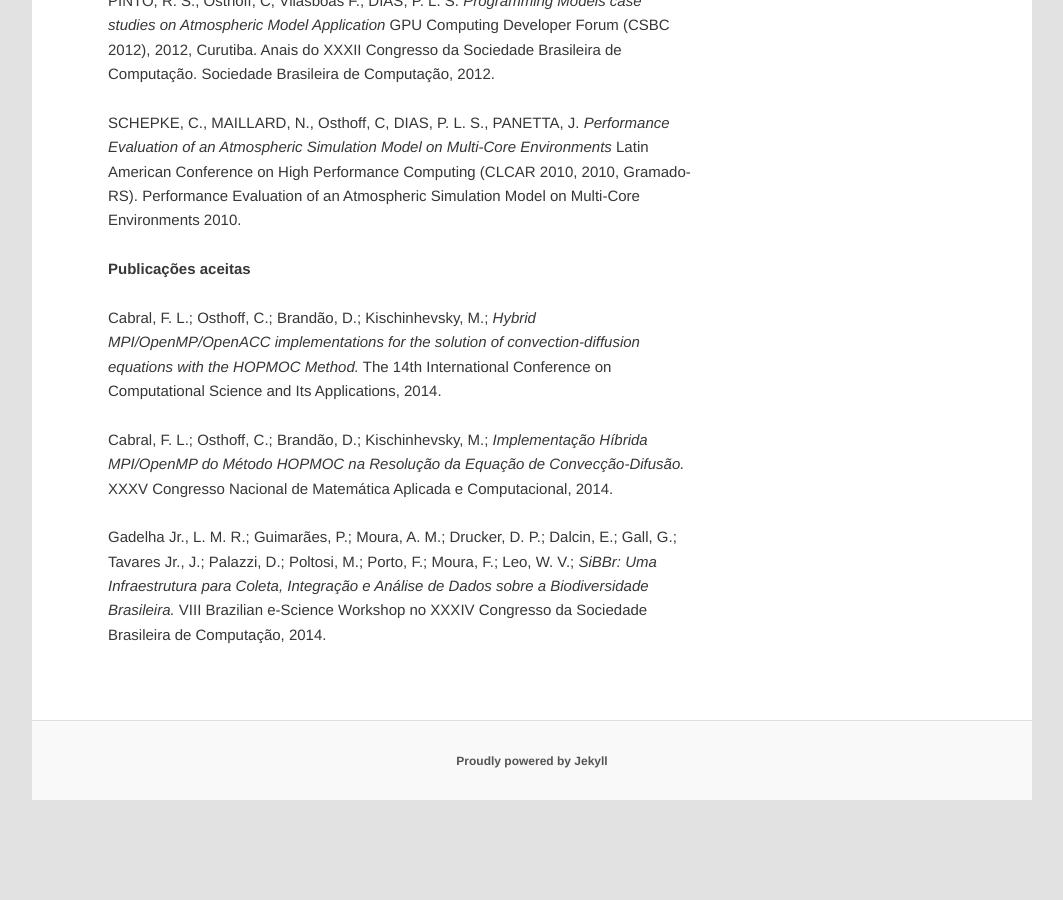
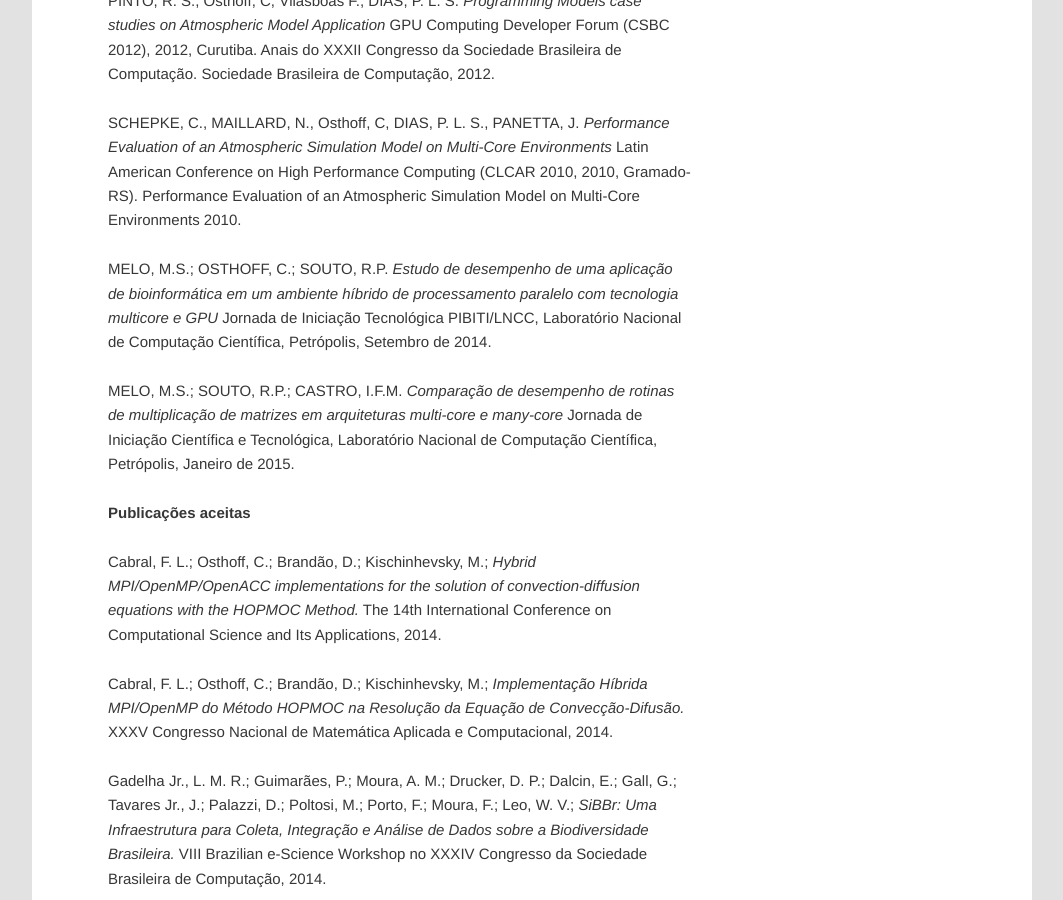
Before and after one commit to gmgall/site-cenapad, a Jekyll site: the page built from publicacoes/index.markdown, in a window 1280 px wide and 900 px high, scrolled down 3075 px. Shown: the whole window, without its empty margins (108-1171 px from the left). Built offline with Jekyll 4.4.1, drawn with Linux system fonts in a browser that asks for light colours; Markdown is read by kramdown in place of the engine named in the settings; before the commit the page ends 3905 px from its top, so only the background shows below that.

Commit message:
Atualiza a página de publicações com trabalhos do Mateus

```diff
--- a/publicacoes/index.markdown
+++ b/publicacoes/index.markdown
@@ -88,6 +88,14 @@ SCHEPKE, C., MAILLARD, N., Osthoff, C, DIAS, P. L. S., PANETTA, J.
 *Performance Evaluation of an Atmospheric Simulation Model on Multi-Core Environments*
 Latin American Conference on High Performance Computing (CLCAR 2010, 2010, Gramado-RS). Performance Evaluation of an Atmospheric Simulation Model on Multi-Core Environments 2010.
 
+MELO, M.S.; OSTHOFF, C.; SOUTO, R.P.
+*Estudo de desempenho de uma aplicação de bioinformática em um ambiente híbrido de processamento paralelo com tecnologia multicore e GPU*
+Jornada de Iniciação Tecnológica PIBITI/LNCC, Laboratório Nacional de Computação Científica, Petrópolis, Setembro de 2014.
+
+MELO, M.S.; SOUTO, R.P.; CASTRO, I.F.M.
+*Comparação de desempenho de rotinas de multiplicação de matrizes em arquiteturas multi-core e many-core*
+Jornada de Iniciação Científica e Tecnológica, Laboratório Nacional de Computação Científica, Petrópolis, Janeiro de 2015.
+
 **Publicações aceitas**
 
 Cabral, F. L.; Osthoff, C.; Brandão, D.; Kischinhevsky, M.;
```
